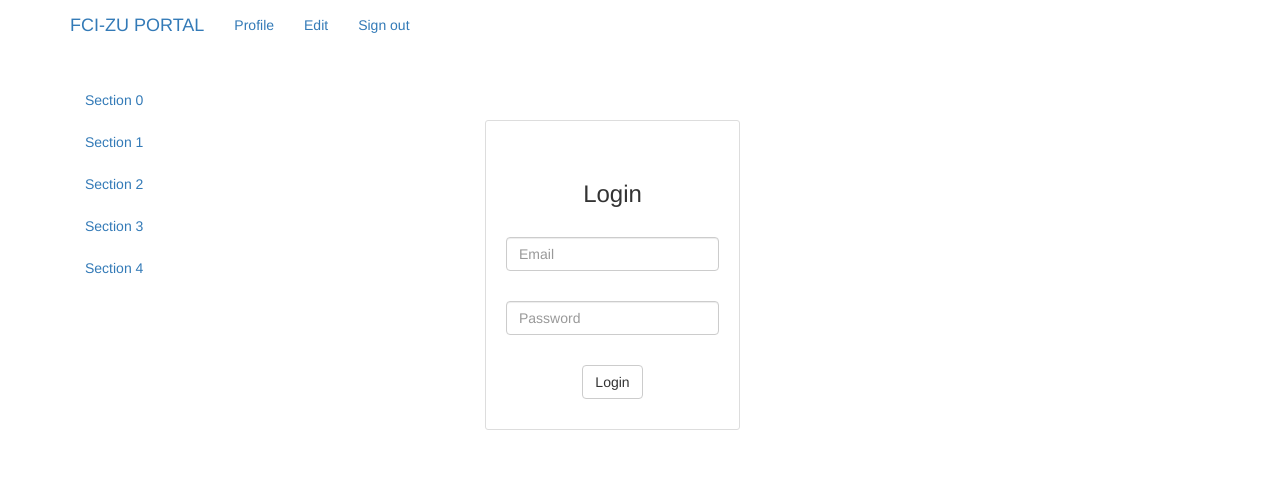
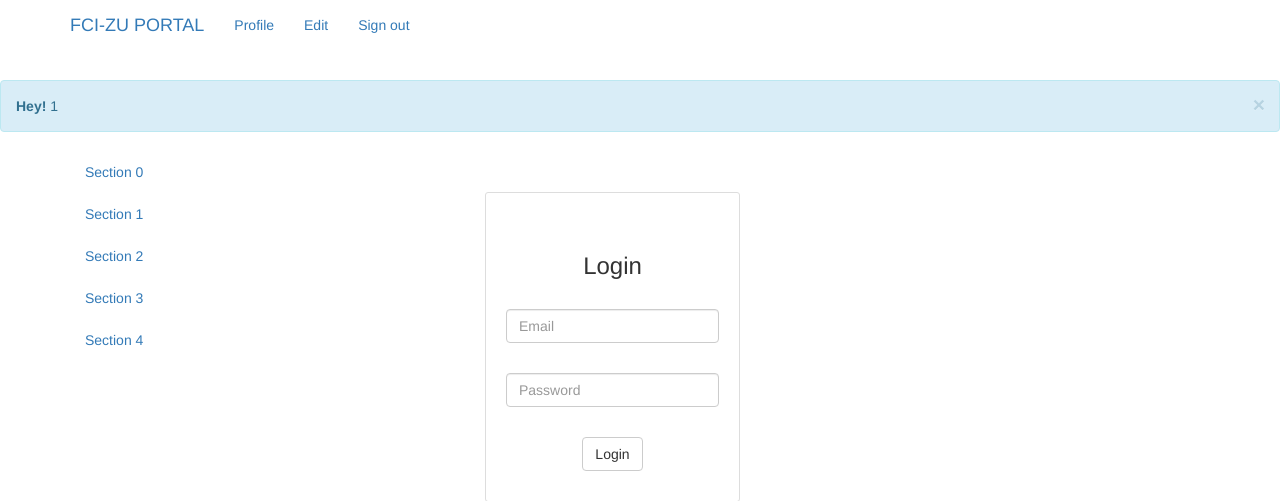
Before and after one commit to zeinabsamir/fcizu-portal, a PHP site: page /?controller=users&action=login in a window 1280 px wide; the page is wider, and only the part inside the window is pictured. Shown: the top 501 px of that part. Run offline with PHP 8.4, Linux system fonts and the light colour scheme; the visitor is signed in with stand-in values (Sample User, id 1).

Commit message:
Add notice to layout

```diff
--- a/views/layout.php
+++ b/views/layout.php
@@ -13,6 +13,19 @@
 <!-- HEADER-->
 <?php require_once('views/partials/header.php'); ?>
 <!-- HEADER-->
+
+<!-- NOTICE -->
+<?php if(isset($_SESSION['notice'])) { ?>
+<div class="alert alert-info alert-dismissible" role="alert">
+  <button type="button" class="close" data-dismiss="alert" aria-label="Close"><span aria-hidden="true">&times;</span></button>
+  <strong>Hey!</strong> <?= $_SESSION['notice'] ?>
+</div>
+<?php }
+
+unset($_SESSION['notice']);
+
+?>
+<!-- NOTICE -->
 
 <div class="container">
   <div class="row">
```
